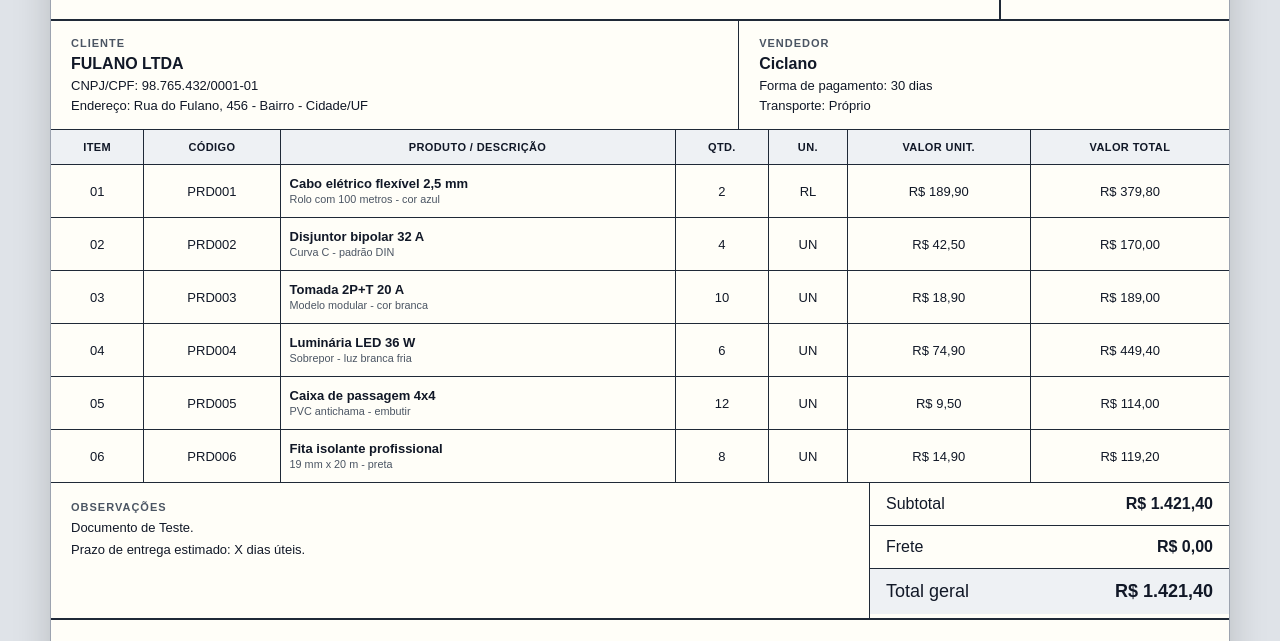
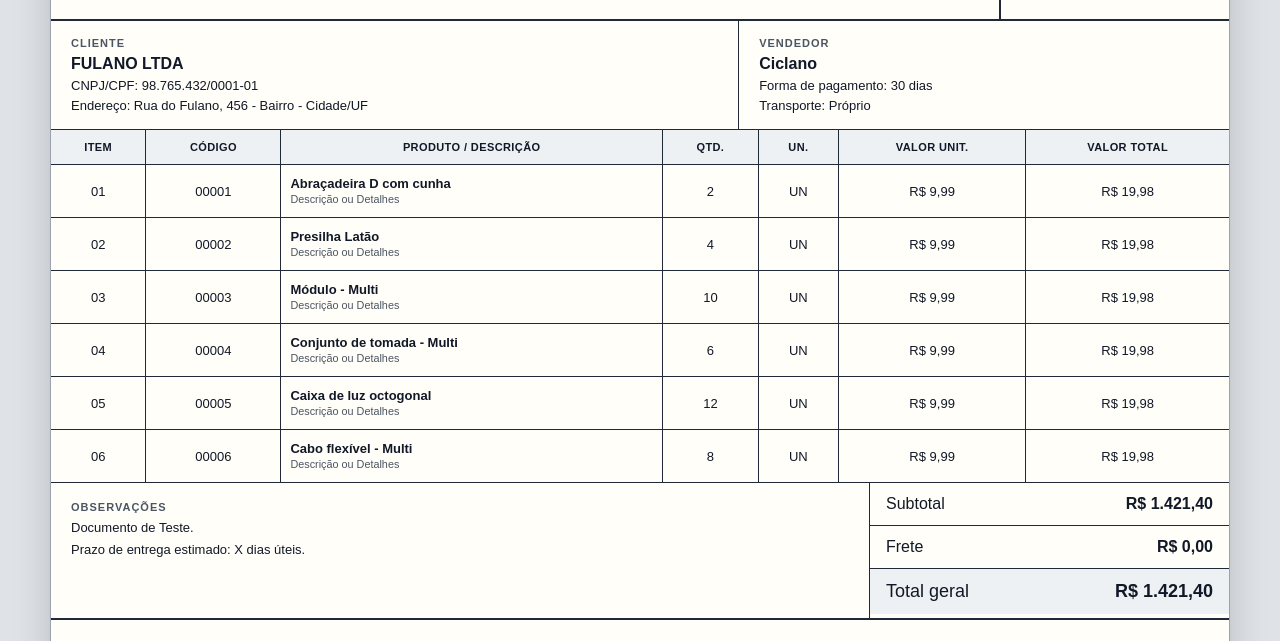
Before and after one commit to MarinhoRapha/Nota-Teste, a plain HTML site: page index.html in a window 1280 px wide. Shown: the part 154-795 px from the top of the page. Drawn offline with Linux system fonts and the light colour scheme.

Commit message:
Update index.html

```diff
--- a/index.html
+++ b/index.html
@@ -57,57 +57,57 @@
         <tbody id="itens">
           <tr>
             <td>01</td>
-            <td>PRD001</td>
-            <td><strong>Cabo elétrico flexível 2,5 mm</strong><br><small>Rolo com 100 metros - cor azul</small></td>
+            <td>00001</td>
+            <td><strong>Abraçadeira D com cunha</strong><br><small>Descrição ou Detalhes</small></td>
             <td>2</td>
-            <td>RL</td>
-            <td>R$ 189,90</td>
-            <td>R$ 379,80</td>
+            <td>UN</td>
+            <td>R$ 9,99</td>
+            <td>R$ 19,98</td>
           </tr>
           <tr>
             <td>02</td>
-            <td>PRD002</td>
-            <td><strong>Disjuntor bipolar 32 A</strong><br><small>Curva C - padrão DIN</small></td>
+            <td>00002</td>
+            <td><strong>Presilha Latão</strong><br><small>Descrição ou Detalhes</small></td>
             <td>4</td>
             <td>UN</td>
-            <td>R$ 42,50</td>
-            <td>R$ 170,00</td>
+            <td>R$ 9,99</td>
+            <td>R$ 19,98</td>
           </tr>
           <tr>
             <td>03</td>
-            <td>PRD003</td>
-            <td><strong>Tomada 2P+T 20 A</strong><br><small>Modelo modular - cor branca</small></td>
+            <td>00003</td>
+            <td><strong>Módulo - Multi</strong><br><small>Descrição ou Detalhes</small></td>
             <td>10</td>
             <td>UN</td>
-            <td>R$ 18,90</td>
-            <td>R$ 189,00</td>
+            <td>R$ 9,99</td>
+            <td>R$ 19,98</td>
           </tr>
           <tr>
             <td>04</td>
-            <td>PRD004</td>
-            <td><strong>Luminária LED 36 W</strong><br><small>Sobrepor - luz branca fria</small></td>
+            <td>00004</td>
+            <td><strong>Conjunto de tomada - Multi</strong><br><small>Descrição ou Detalhes</small></td>
             <td>6</td>
             <td>UN</td>
-            <td>R$ 74,90</td>
-            <td>R$ 449,40</td>
+            <td>R$ 9,99</td>
+            <td>R$ 19,98</td>
           </tr>
           <tr>
             <td>05</td>
-            <td>PRD005</td>
-            <td><strong>Caixa de passagem 4x4</strong><br><small>PVC antichama - embutir</small></td>
+            <td>00005</td>
+            <td><strong>Caixa de luz octogonal</strong><br><small>Descrição ou Detalhes</small></td>
             <td>12</td>
             <td>UN</td>
-            <td>R$ 9,50</td>
-            <td>R$ 114,00</td>
+            <td>R$ 9,99</td>
+            <td>R$ 19,98</td>
           </tr>
           <tr>
             <td>06</td>
-            <td>PRD006</td>
-            <td><strong>Fita isolante profissional</strong><br><small>19 mm x 20 m - preta</small></td>
+            <td>00006</td>
+            <td><strong>Cabo flexível - Multi</strong><br><small>Descrição ou Detalhes</small></td>
             <td>8</td>
             <td>UN</td>
-            <td>R$ 14,90</td>
-            <td>R$ 119,20</td>
+            <td>R$ 9,99</td>
+            <td>R$ 19,98</td>
           </tr>
         </tbody>
       </table>
```
